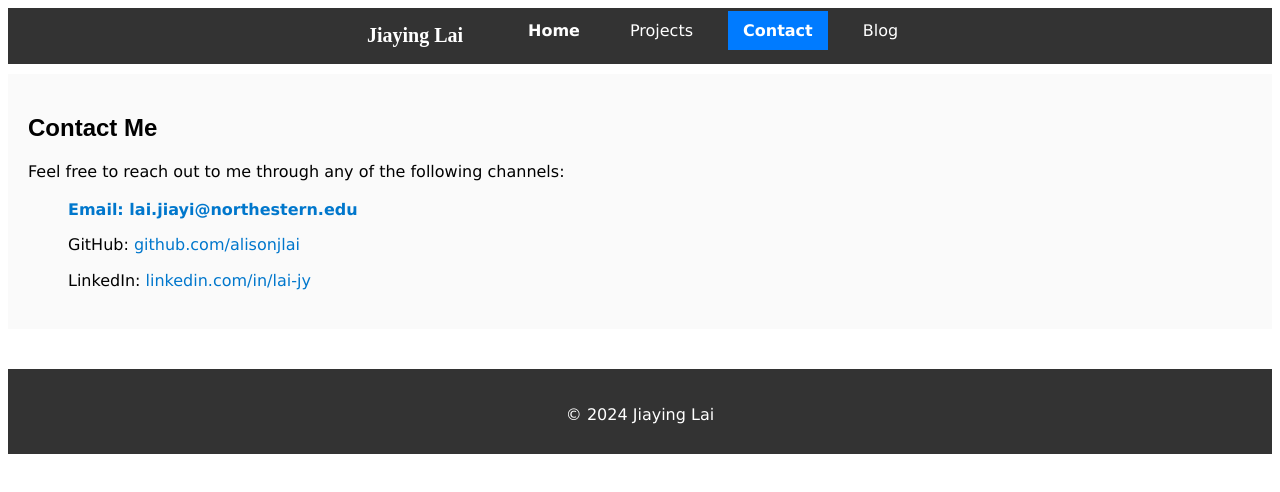
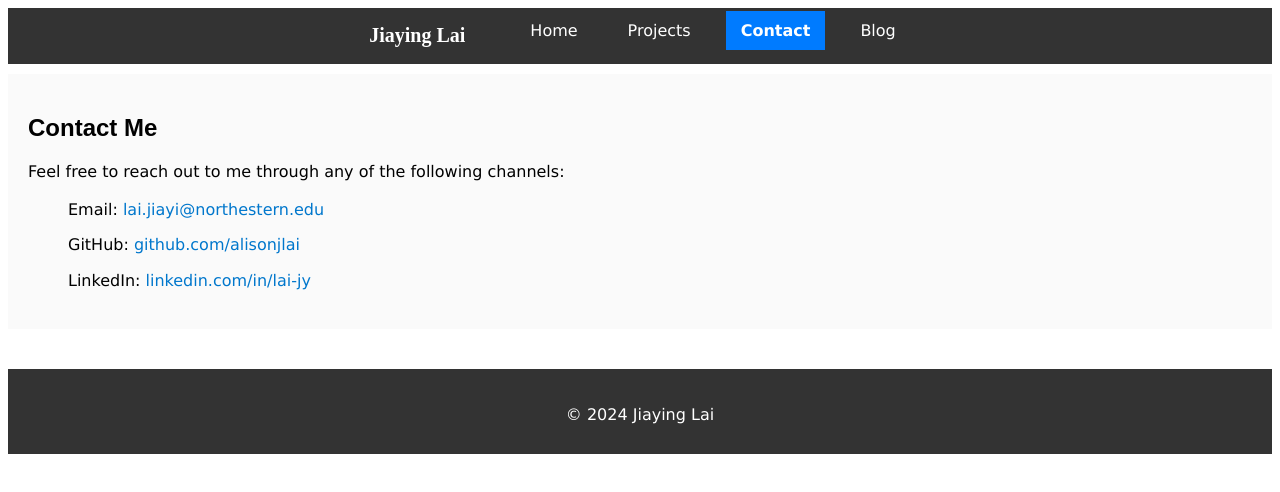
Before and after one commit to lai-jy/lai-jy.github.io, a plain HTML site: page contact/index.html in a window 1280 px wide. Drawn offline with Linux system fonts and the light colour scheme.

Commit message:
override css

```diff
--- a/contact/contact.css
+++ b/contact/contact.css
@@ -17,6 +17,11 @@ ul {
     list-style-type: none;
 }
 
+ul li:first-child {
+    font-weight: normal;
+    color: inherit;
+}
+
 ul li {
     font-family: 'Verdana', sans-serif;
     margin-bottom: 10px;
```
